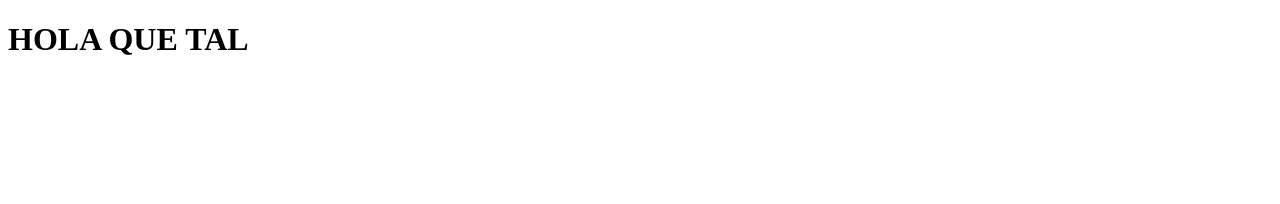
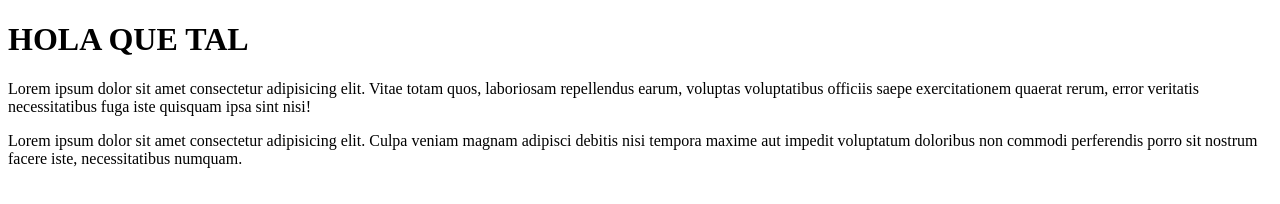
Before and after one commit to Betulioo/gitEquipos, a plain HTML site: page index.html in a window 1280 px wide. Drawn offline with Linux system fonts and the light colour scheme.

Commit message:
cambios index.html

```diff
--- a/index.html
+++ b/index.html
@@ -6,6 +6,18 @@
     <title>Document</title>
 </head>
 <body>
-    <h1>HOLA QUE TAL </h1>
+    <header>
+        <h1>HOLA QUE TAL </h1>
+
+    </header>
+
+    <main>
+        <p>Lorem ipsum dolor sit amet consectetur adipisicing elit. Vitae totam quos, laboriosam repellendus earum, voluptas voluptatibus officiis saepe exercitationem quaerat rerum, error veritatis necessitatibus fuga iste quisquam ipsa sint nisi!</p>
+    </main>
+
+
+    <footer>
+<p>Lorem ipsum dolor sit amet consectetur adipisicing elit. Culpa veniam magnam adipisci debitis nisi tempora maxime aut impedit voluptatum doloribus non commodi perferendis porro sit nostrum facere iste, necessitatibus numquam.</p>
+    </footer>
 </body>
 </html>
```
